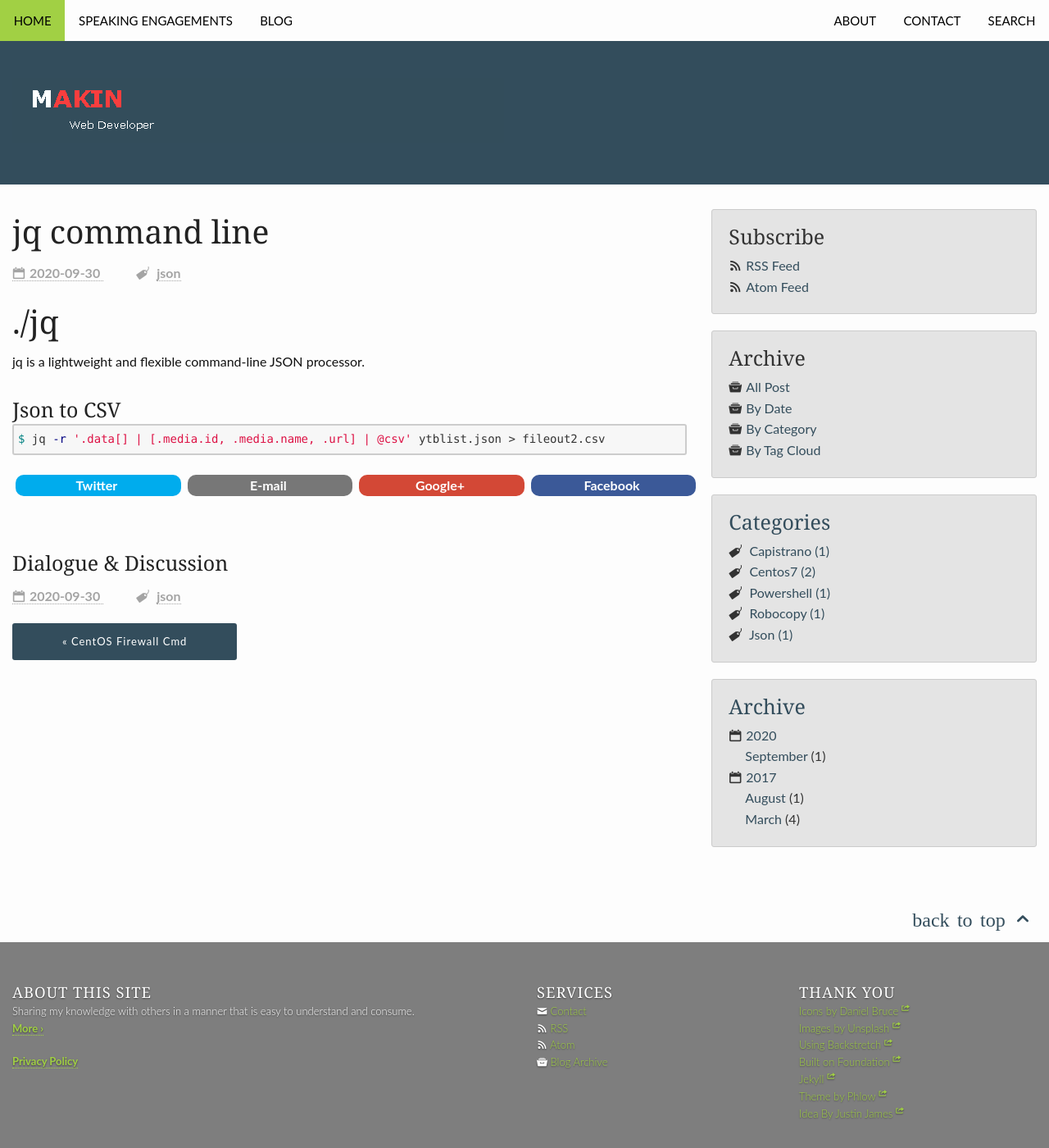
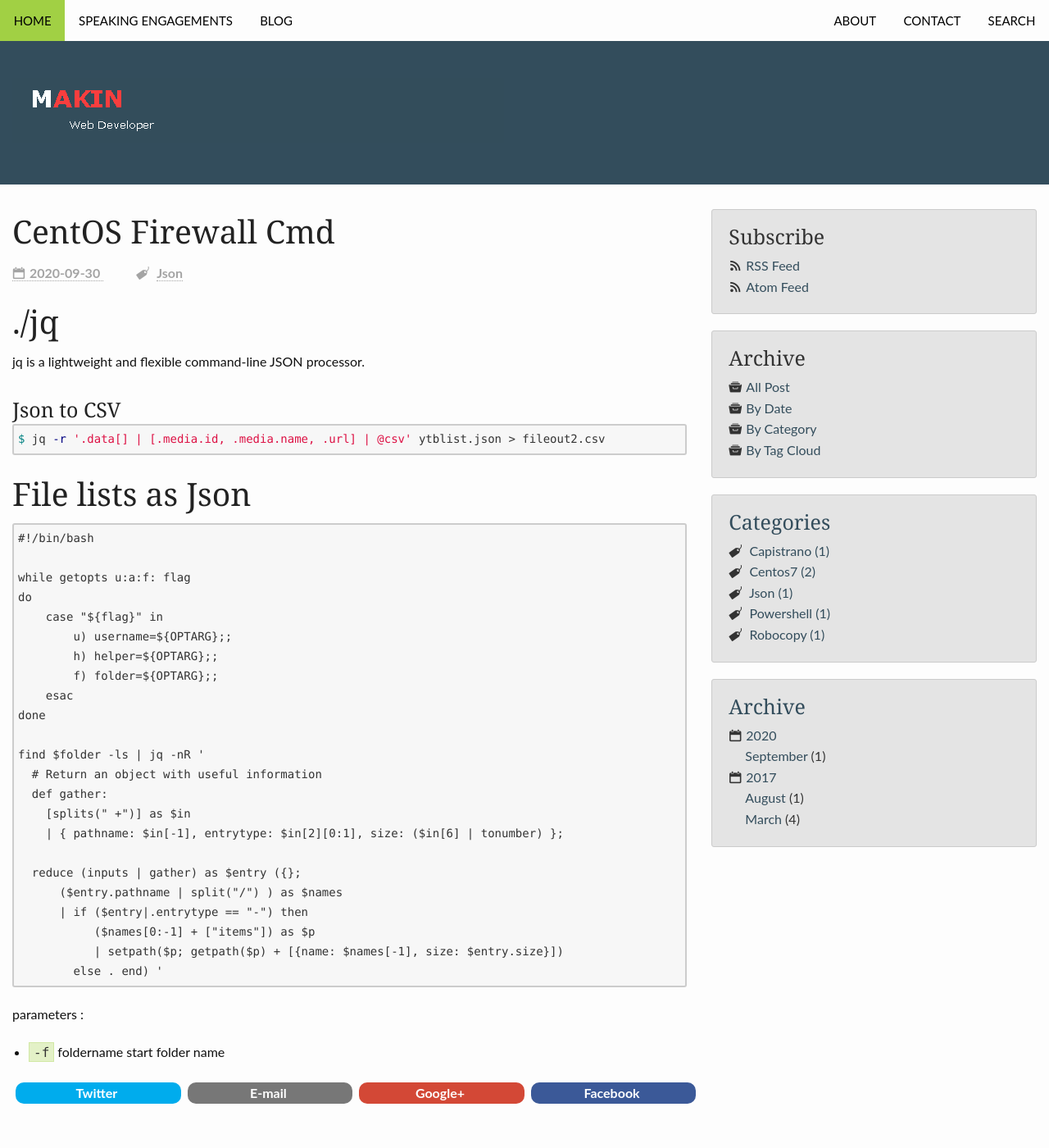
Before and after one commit to makinuk/makinuk.github.io, a Jekyll site: the page built from _posts/2020/2020-09-30-jq-commandline.md, in a window 1280 px wide and 1400 px high. Shown: the whole window at 82% size. Built offline with Jekyll 4.4.1, drawn with Linux system fonts in a browser that asks for light colours; nearby versions of some CDN libraries; comment, search, counter and statistics services are not loaded.

Commit message:
Update 2020-09-30-jq-commandline.md

````diff
--- a/_posts/2020/2020-09-30-jq-commandline.md
+++ b/_posts/2020/2020-09-30-jq-commandline.md
@@ -1,13 +1,12 @@
 ---
 layout: post
-title: jq command line
+title: CentOS Firewall Cmd
 published: true
-categories: [json]
-date: 2020-09-30 16:24:35
+categories: [Json]
+date: 2020-09-30 09:00
 excerpt: |
-        json, jq, csv
+     export file list as Json via jq
 
-        JQ Command Line
 ---
 
 
@@ -18,3 +17,36 @@ jq is a lightweight and flexible command-line JSON processor.
 ```bash
 $ jq -r '.data[] | [.media.id, .media.name, .url] | @csv' ytblist.json > fileout2.csv
 ```
+
+# File lists as Json
+
+
+
+```
+#!/bin/bash
+
+while getopts u:a:f: flag
+do
+    case "${flag}" in
+        u) username=${OPTARG};;
+        h) helper=${OPTARG};;
+        f) folder=${OPTARG};;
+    esac
+done
+
+find $folder -ls | jq -nR '
+  # Return an object with useful information
+  def gather:
+    [splits(" +")] as $in
+    | { pathname: $in[-1], entrytype: $in[2][0:1], size: ($in[6] | tonumber) };
+
+  reduce (inputs | gather) as $entry ({};
+      ($entry.pathname | split("/") ) as $names
+      | if ($entry|.entrytype == "-") then
+           ($names[0:-1] + ["items"]) as $p
+           | setpath($p; getpath($p) + [{name: $names[-1], size: $entry.size}])
+        else . end) '
+```
+
+parameters :
+ - `-f` foldername start folder name
````
